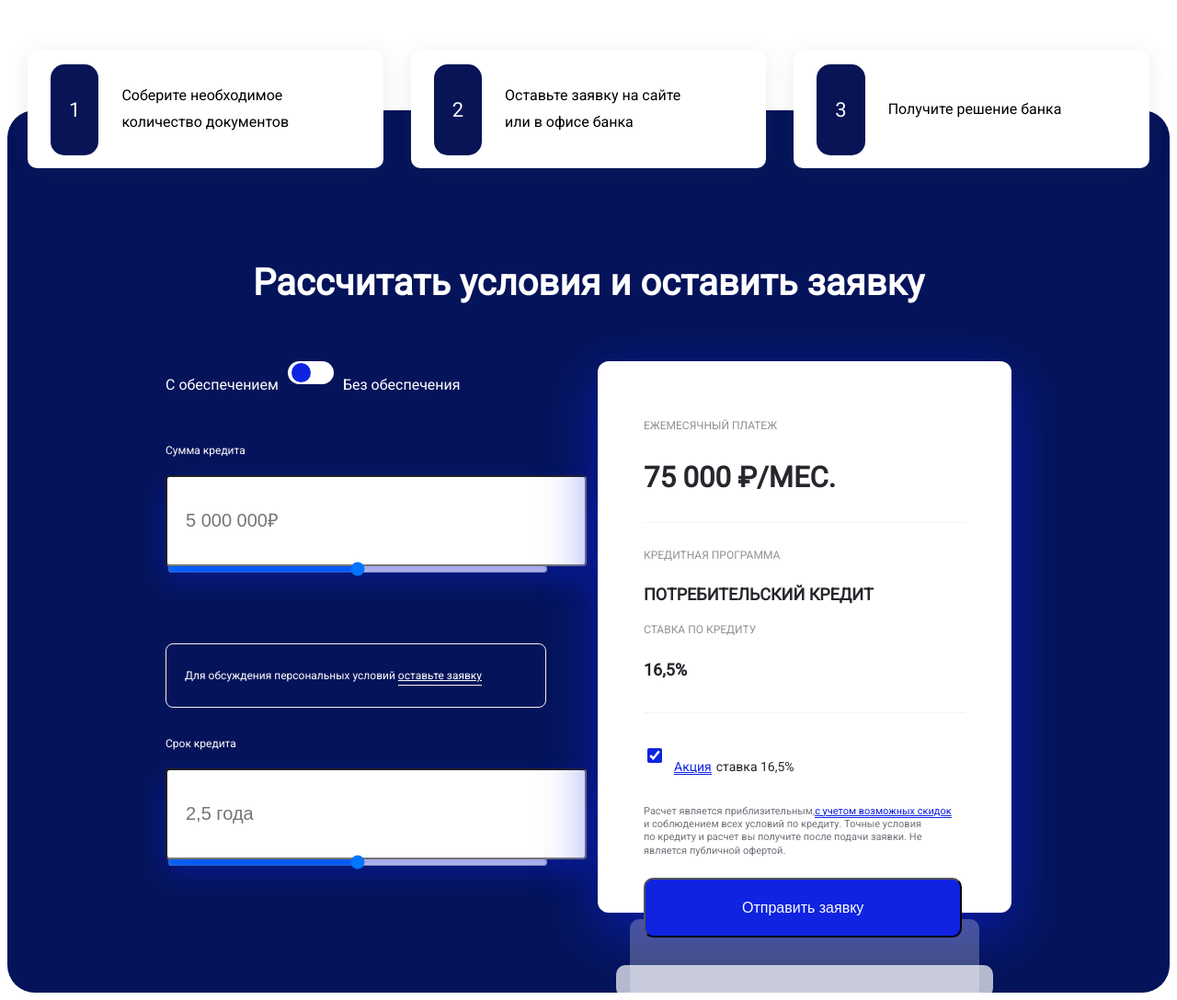
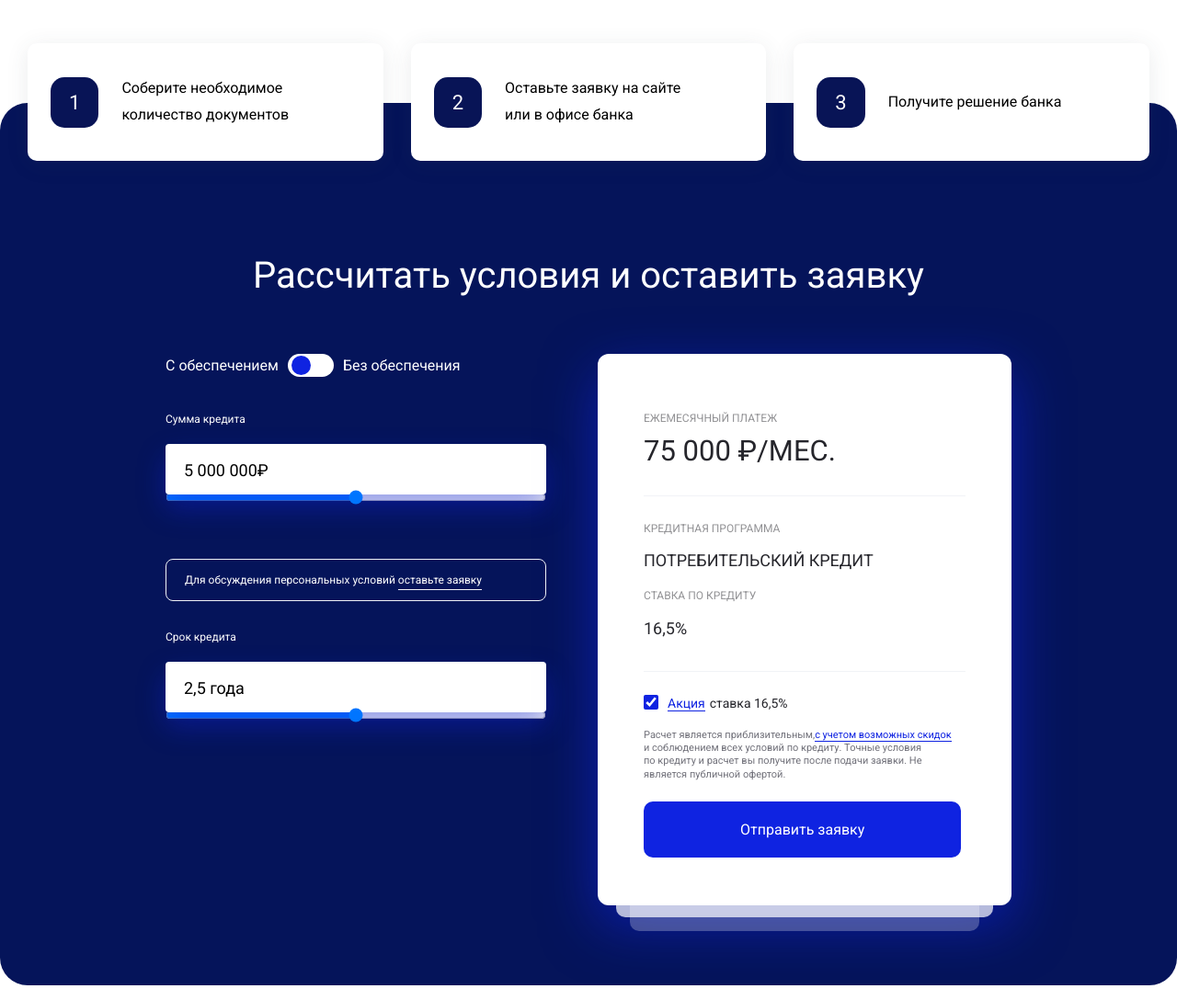
Before and after one commit to SnowPenguin01/practice, a website: page app/Index.html in a window 1280 px wide. Shown: the whole page at 92% size. Drawn offline with Linux system fonts and the light colour scheme; no server answers.

Commit message:
Update style.css

```diff
--- a/app/css/style.css
+++ b/app/css/style.css
@@ -1,44 +1,117 @@
-.content-subtitle, .content-title, .content-text {
-  text-transform: uppercase;
-  color: #26262C;
+* {
+  padding: 0px;
+  margin: 0px;
+  border: none;
 }
 
-body {
-  font-family: "Roboto", sans-serif;
+*,
+*::before,
+*::after {
+  box-sizing: border-box;
 }
 
-input {
-  background: #ffffff;
+:focus,
+:active {
+  outline: none;
 }
 
-hr {
-  height: 1px;
-  background-color: #F1F3F6;
-  margin-bottom: 20px;
+a:focus,
+a:active {
+  outline: none;
 }
 
-/*header*/
+::placeholder {
+  color: #000;
+  font-size: 18px;
+}
+
+/* Links */
+a, a:link, a:visited {
+  /* color: inherit; */
+  text-decoration: none;
+  /* display: inline-block; */
+}
+
+a:hover {
+  /* color: inherit; */
+  text-decoration: none;
+}
+
+/* Common */
+aside, nav, footer, header, section, main {
+  display: block;
+}
+
+h1, h2, h3, h4, h5, h6, p {
+  font-size: inherit;
+  font-weight: inherit;
+}
+
+ul, ul li {
+  list-style: none;
+}
+
+img {
+  vertical-align: top;
+}
+
+img, svg {
+  max-width: 100%;
+  height: auto;
+}
+
+address {
+  font-style: normal;
+}
+
+/* Form */
+input, textarea, button, select {
+  font-family: inherit;
+  font-size: inherit;
+  color: inherit;
+  background-color: transparent;
+}
+
+input::-ms-clear {
+  display: none;
+}
+
+button, input[type=submit], button, input, select, textarea {
+  font-family: "Roboto", sans-serif;
+  font-size: 100%;
+  display: inline-block;
+  box-shadow: none;
+  background-color: transparent;
+  background: none;
+  cursor: pointer;
+}
+
+input:focus, input:active,
+button:focus, button:active {
+  outline: none;
+}
+
+button::-moz-focus-inner {
+  padding: 0;
+  border: 0;
+}
+
+label {
+  cursor: pointer;
+}
+
+legend {
+  display: block;
+}
+
+input::-webkit-outer-spin-button,
+input::-webkit-inner-spin-button {
+  -webkit-appearance: none;
+  margin: 0;
+}
+
 header {
   height: 30px;
-}
-
-/*section*/
-.wrap {
-  min-height: 960px;
-  margin: 0 5px;
-}
-
-.wrap_theme-island {
-  background-color: #05145A;
-}
-
-.wrap_border {
-  border-radius: 30px;
-}
-
-.container {
-  max-width: 350px;
-  margin: 0 auto;
 }
 
 .info-block {
@@ -47,63 +120,43 @@ header {
   grid-template-rows: 63px;
   column-gap: 30px;
 }
-
 .info-block__item {
   display: flex;
   align-items: center;
   margin-top: -65px;
   border-radius: 10px;
 }
-
-.info-block__item_view {
+.info-block__item .item__number {
+  border-radius: 15px;
+  padding: 15px 20px;
+  margin: 0 25px;
+}
+.info-block__item .item__number .number {
+  font-size: 22px;
+}
+.info-block__item .item__number .number_view {
+  color: #FAFAFB;
+}
+.info-block__item .item__number_view {
+  background-color: #081456;
+}
+.info-block__item .item__text {
+  line-height: 180%;
+}
+.info-block__item .item__text .text {
+  font-size: 16px;
+}
+.info-block__item .item__text .text_view {
+  color: #000;
+}
+.info-block .info-block__item_view {
   background-color: #ffffff;
   box-shadow: 0px 4px 24px rgba(58, 65, 74, 0.1);
 }
 
-.item__number {
-  border-radius: 15px;
-  padding: 15px 20px;
-  margin: 0 25px;
-}
-
-.item__number_view {
-  background-color: #081456;
-}
-
-.number {
-  font-size: 22px;
-}
-
-.number_view {
-  color: #FAFAFB;
-}
-
-.item__text {
-  line-height: 180%;
-}
-
-.text {
-  font-size: 16px;
-}
-
-.text_view {
-  color: #000;
-}
-
-.title {
-  align-items: center;
-  text-align: center;
-}
-
-.title_view {
-  color: #ffffff;
-}
-
-.title__text {
-  font-size: 26px;
-  line-height: 40px;
-  padding-top: 45px;
-  margin-bottom: 45px;
+.content-subtitle, .content-title, .content-text {
+  text-transform: uppercase;
+  color: #26262C;
 }
 
 .calc-block {
@@ -114,36 +167,22 @@ header {
   row-gap: 10px;
 }
 
-.application-text {
-  color: #ffffff;
-  font-size: 12px;
-  border: 1px solid #F1F3F6;
-  padding: 15px 20px;
-  border-radius: 8px;
-  margin-bottom: 32px;
-}
-
-.application-link {
-  color: #ffffff;
-  border-bottom: 1px solid #F1F3F6;
-  padding-bottom: 3px;
+.form-group {
+  width: 335px;
 }
 
 .button-switch {
   display: flex;
   margin-bottom: 39px;
 }
-
 .button-switch__text {
   font-size: 12px;
   display: flex;
   align-items: center;
 }
-
 .button-switch__text_view {
   color: #ffffff;
 }
-
 .button-switch__checkbox {
   margin: 0 10px;
   position: relative;
@@ -152,7 +191,6 @@ header {
   -webkit-appearance: none;
   border-radius: 25px;
 }
-
 .button-switch__checkbox::before {
   content: "";
   position: absolute;
@@ -163,13 +201,28 @@ header {
   top: 2px;
   left: 4px;
 }
-
-input:checked[class=button-switch__checkbox]::before {
+.button-switch input:checked[class=button-switch__checkbox]::before {
   left: 25px;
 }
 
-.form-group {
-  width: 335px;
+.application-text {
+  color: #ffffff;
+  font-size: 12px;
+  border: 1px solid #F1F3F6;
+  padding: 15px 20px;
+  border-radius: 8px;
+  margin-bottom: 32px;
+}
+.application-text .application-link {
+  color: #ffffff;
+  border-bottom: 1px solid #F1F3F6;
+  padding-bottom: 3px;
+}
+
+.form-text {
+  color: #ffffff;
+  font-size: 12px;
+  margin-bottom: 20px;
 }
 
 .form-input {
@@ -189,12 +242,6 @@ input:checked[class=button-switch__checkbox]::before {
   width: 100%;
 }
 
-.form-text {
-  color: #ffffff;
-  font-size: 12px;
-  margin-bottom: 20px;
-}
-
 .under-form-text {
   display: flex;
   justify-content: space-between;
@@ -209,7 +256,6 @@ input:checked[class=button-switch__checkbox]::before {
   border-radius: 12px;
   z-index: 3;
 }
-
 .calc-block__content_view {
   background-color: #ffffff;
   box-shadow: 0px 20px 60px rgba(15, 35, 225, 0.6);
@@ -218,16 +264,34 @@ input:checked[class=button-switch__checkbox]::before {
 .content-block {
   margin: 30px 25px;
 }
-
-.invoice-block {
+.content-block .invoice-block {
   border-bottom: 1px solid #F1F3F6;
   margin-bottom: 25px;
 }
-
-.credit-program-block {
+.content-block .credit-program-block {
   border-bottom: 1px solid #F1F3F6;
   padding-bottom: 18px;
   margin-bottom: 25px;
+}
+.content-block .checkbox-block {
+  display: flex;
+  margin-bottom: 19px;
+}
+.content-block .checkbox-block_check {
+  accent-color: #0F23E1;
+  width: 16px;
+  height: 16px;
+}
+.content-block .checkbox-block__text {
+  margin-left: 10px;
+  font-size: 14px;
+  line-height: 18px;
+  color: #26262C;
+}
+.content-block .checkbox-block__link {
+  margin-right: 5px;
+  border-bottom: 1px solid #0F23E1;
+  color: #0F23E1;
 }
 
 .content-text {
@@ -247,30 +311,6 @@ input:checked[class=button-switch__checkbox]::before {
   line-height: 27px;
   margin-bottom: 15px;
   font-size: 18px;
-}
-
-.checkbox-block {
-  display: flex;
-  margin-bottom: 19px;
-}
-
-.checkbox-block_check {
-  accent-color: #0F23E1;
-  width: 16px;
-  height: 16px;
-}
-
-.checkbox-block__text {
-  margin-left: 10px;
-  font-size: 14px;
-  line-height: 18px;
-  color: #26262C;
-}
-
-.checkbox-block__link {
-  margin-right: 5px;
-  border-bottom: 1px solid #0F23E1;
-  color: #0F23E1;
 }
 
 .copy-text {
@@ -294,14 +334,12 @@ input:checked[class=button-switch__checkbox]::before {
   margin: -60px auto;
   border-radius: 10px;
 }
-
 .pseudo-block_first {
   background: rgba(255, 255, 255, 0.7);
   width: 320px;
   height: 75px;
   z-index: 2;
 }
-
 .pseudo-block_second {
   background: rgba(255, 255, 255, 0.25);
   width: 300px;
@@ -310,9 +348,54 @@ input:checked[class=button-switch__checkbox]::before {
   z-index: 1;
 }
 
-/*footer*/
+.title {
+  align-items: center;
+  text-align: center;
+}
+.title__text {
+  font-size: 26px;
+  line-height: 40px;
+  padding-top: 45px;
+  margin-bottom: 45px;
+}
+.title_view {
+  color: #ffffff;
+}
+
 footer {
   height: 40px;
+}
+
+body {
+  font-family: "Roboto", sans-serif;
+}
+
+input {
+  background: #ffffff;
+}
+
+hr {
+  height: 1px;
+  background-color: #F1F3F6;
+  margin-bottom: 20px;
+}
+
+.wrap {
+  min-height: 960px;
+  margin: 0 5px;
+}
+
+.wrap_theme-island {
+  background-color: #05145A;
+}
+
+.wrap_border {
+  border-radius: 30px;
+}
+
+.container {
+  max-width: 350px;
+  margin: 0 auto;
 }
 
 @media only screen and (max-width: 767px) {
@@ -340,14 +423,14 @@ footer {
     padding-top: 0;
     margin-bottom: 0;
   }
+  .button-switch__text {
+    font-size: 16px;
+  }
   .calc-block {
     margin: 0 150px;
     display: grid;
     grid-template-columns: 1fr 1fr;
     column-gap: 56px;
-  }
-  .button-switch__text {
-    font-size: 16px;
   }
   .form-group {
     width: 100%;
@@ -383,7 +466,4 @@ footer {
     height: 100px;
     margin-top: -85px;
   }
-  footer {
-    height: 40px;
-  }
 }
```
